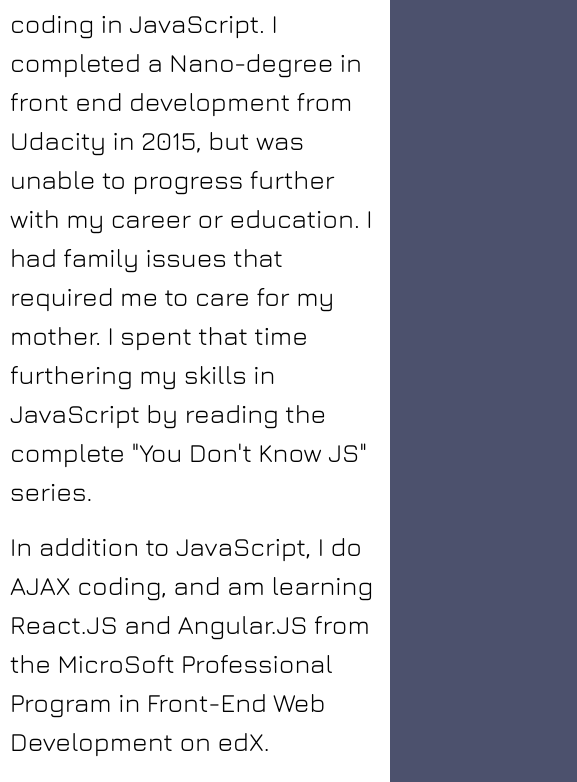
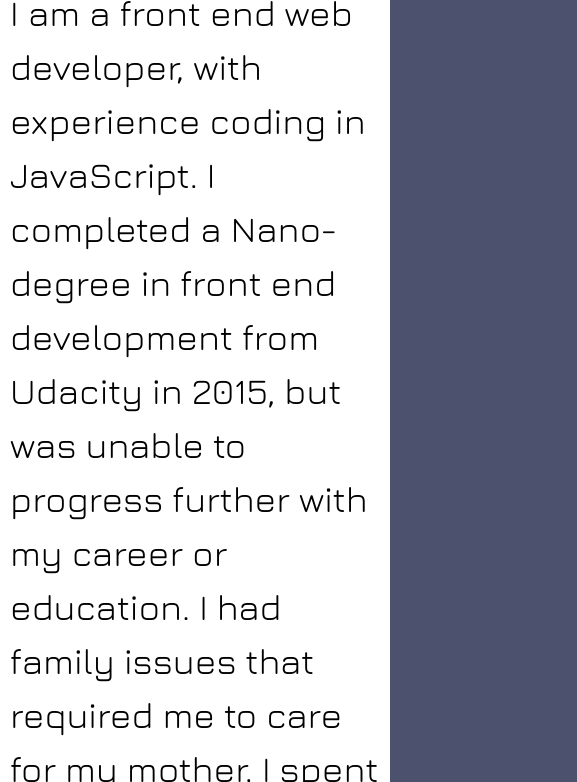
Before and after one commit to belgerion/portfolio, a plain HTML site: page index.html in a window 390 px wide. Shown: the part 370-1152 px from the top of the page, 577 px wide, since content can reach past the window. Drawn offline with nearby package versions, Linux system fonts and the light colour scheme.

Commit message:
more display fixes

```diff
--- a/css/style.css
+++ b/css/style.css
@@ -7,7 +7,7 @@
     background : #4c516d;
     color : black;
 	font-family: 'Jura', sans-serif;
-	font-size: 26px;
+	font-size: 36px;
 }
 
 .hidden {
@@ -58,6 +58,11 @@
 	text-align: center;
 }
 
+@media only screen and (max-width: 600px) {
+	body {
+		font-size: 36px;
+	}
+
 @media only screen and (min-width: 600px) {
 	body {
 		font-size: 18px;
```
